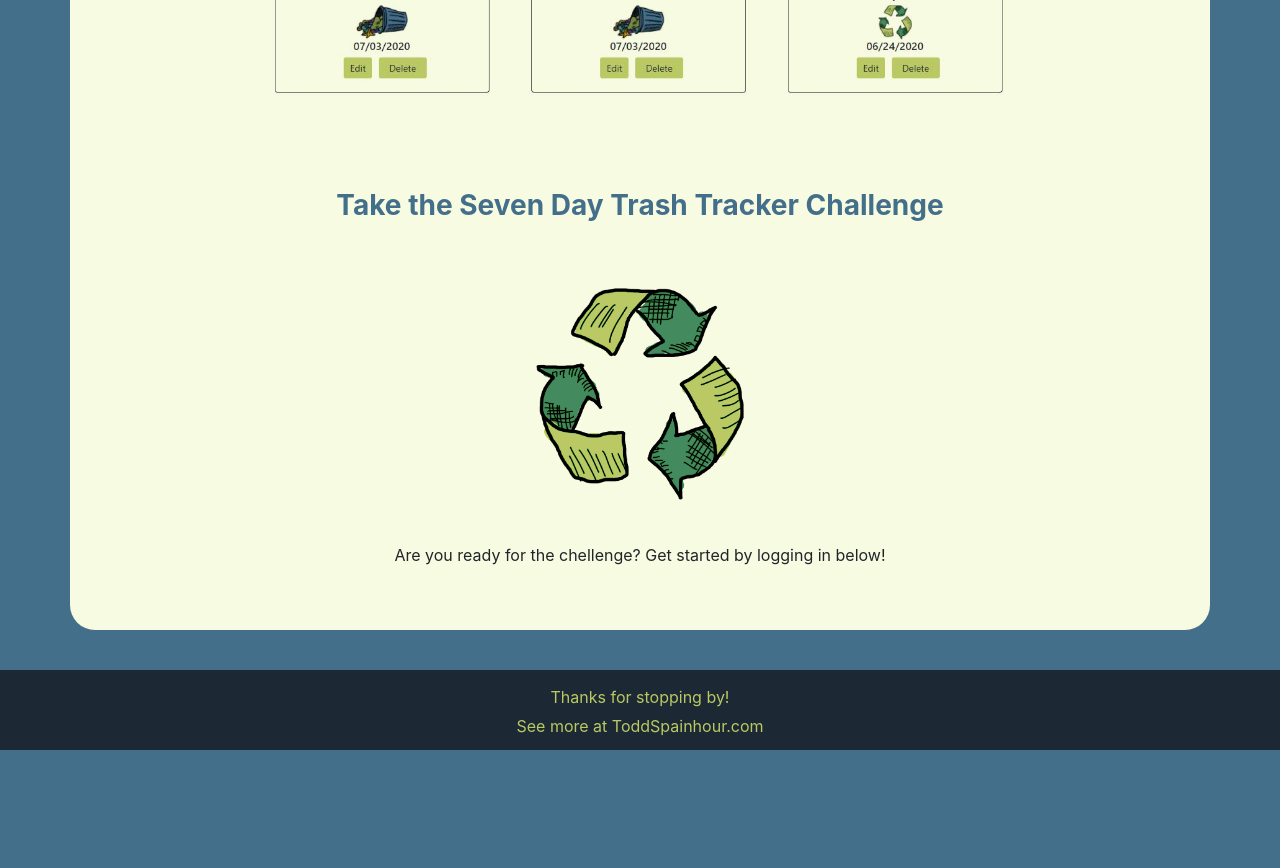
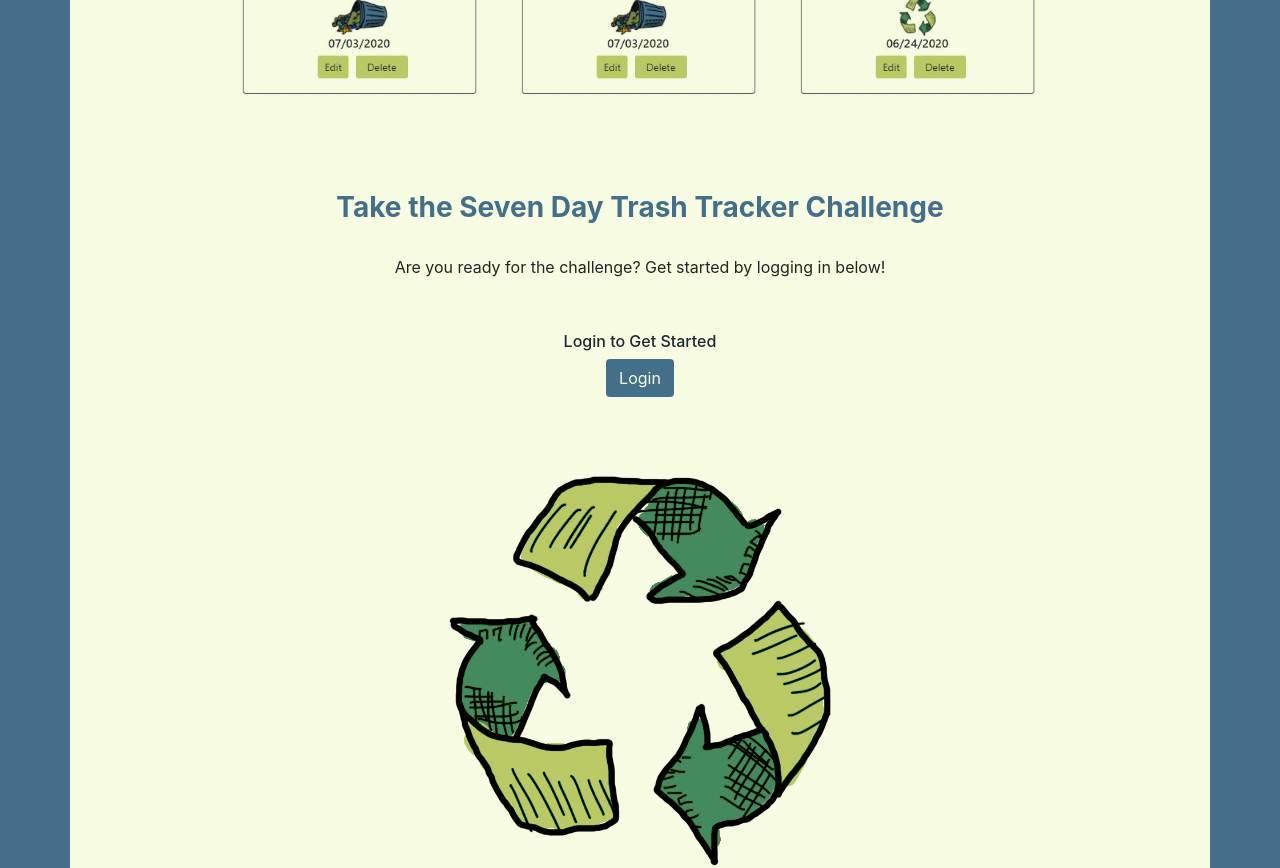
Before and after one commit to ToddSpainhour/trash-tracker, a React (Create React App) app: page /7daychallenge in a window 1280 px wide. Shown: the part 1020-1888 px from the top of the page. Before the commit the page ends 1770 px from the top, so only its background shows below. Built offline with nearby package versions, Linux system fonts and the light colour scheme; no server answers.

Commit message:
added auth component to challenge page

```diff
--- a/src/components/pages/Challenge/Challenge.js
+++ b/src/components/pages/Challenge/Challenge.js
@@ -1,4 +1,6 @@
 import React from 'react';
+
+import Auth from '../Auth/Auth';
 
 import recycleGraphic from '../../../images/recycle-logo.svg';
 import trashTrackerCards from '../../../images/trash-tracker-cards.JPG';
@@ -24,8 +26,9 @@ class Challenge extends React.Component {
 
           <div>
             <h3 className="section-title">Take the Seven Day Trash Tracker Challenge</h3>
+            <p>Are you ready for the challenge? Get started by logging in below!</p>
+            <Auth />
             <img src= { recycleGraphic } alt="recycle logo"></img>
-            <p>Are you ready for the chellenge? Get started by logging in below!</p>
           </div>
 
       </div>
--- a/src/components/pages/Challenge/Challenge.scss
+++ b/src/components/pages/Challenge/Challenge.scss
@@ -8,11 +8,12 @@
   margin: 5vh 0px 5vh 0px;
 
   img {
-    width: 25%;
-    padding: 3%;
+    width: 35%;
+    padding: 5% 0 3% 0;
   }
 
   .trash-tracker-cards-img {
+    padding-top: 0px;
     width: 75%;
   }
 
@@ -27,7 +28,7 @@
 
   .section-title {
     color: $blue;
-    padding: 5% 0px 25px 0px;
+    padding: 5% 0px 1% 0px;
     font-weight: bold;
   }
 
```
